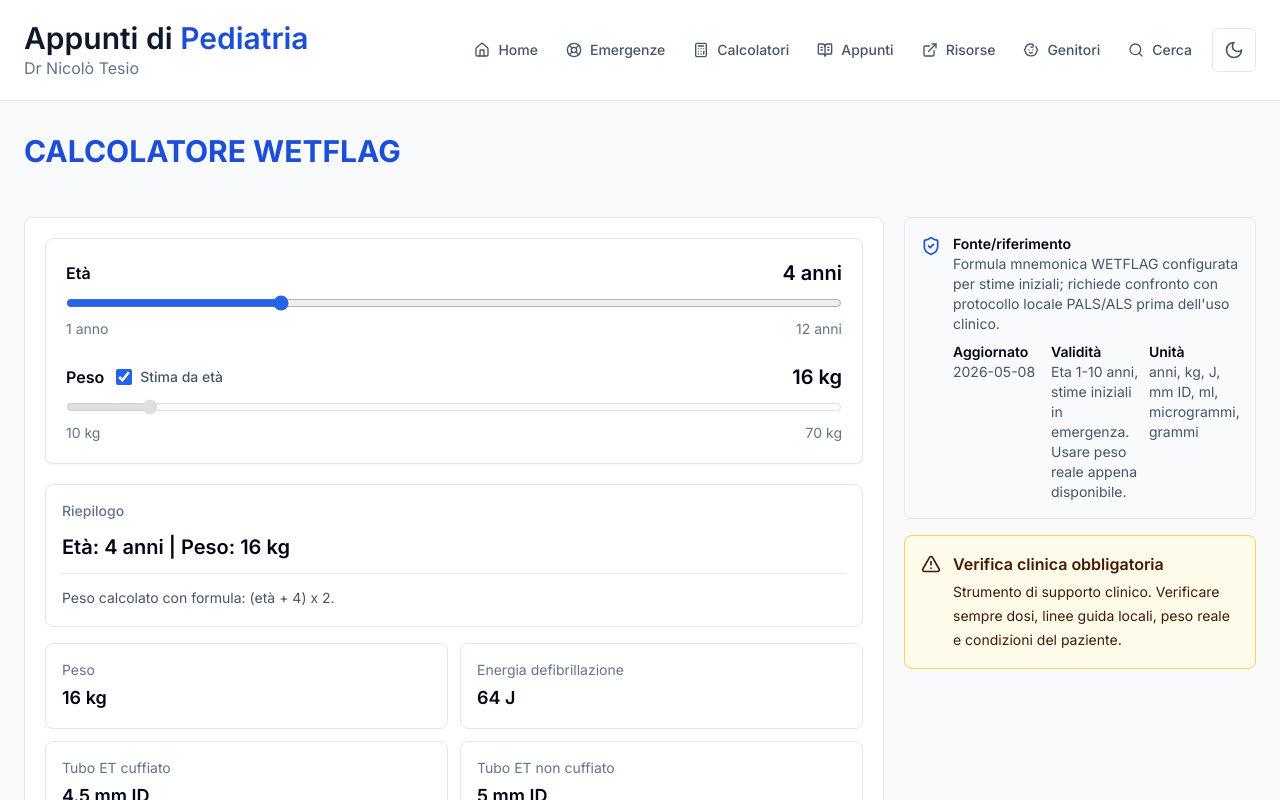
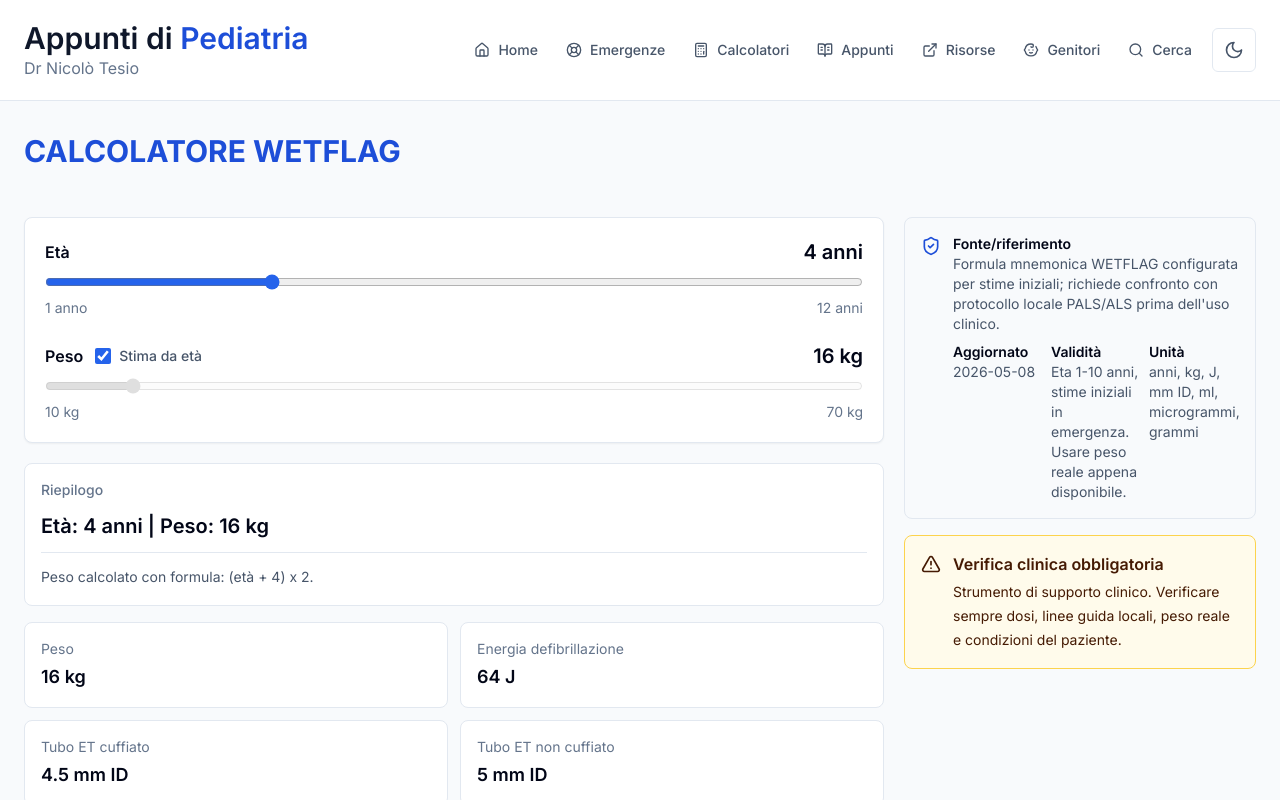
Before and after one commit to nicolotesio/app-pediatria, a Next.js app: page /emergenze/wetflag in a window 1280 px wide. Shown: the top 800 px of the page. Built offline with nearby package versions, Linux system fonts and the light colour scheme.

Commit message:
Remove WETFLAG outer frame

```diff
--- a/components/CalculatorLayout.tsx
+++ b/components/CalculatorLayout.tsx
@@ -9,12 +9,13 @@ type CalculatorLayoutProps = {
   validity: string;
   units: string;
   children: React.ReactNode;
+  unframed?: boolean;
 };
 
-export function CalculatorLayout({ title, description, source, updatedAt, validity, units, children }: CalculatorLayoutProps) {
+export function CalculatorLayout({ title, description, source, updatedAt, validity, units, children, unframed = false }: CalculatorLayoutProps) {
   return (
     <section className="grid gap-5 lg:grid-cols-[minmax(0,1fr)_22rem]">
-      <div className="rounded-lg border border-slate-200 bg-white p-5 dark:border-slate-800 dark:bg-slate-900">
+      <div className={unframed ? undefined : "rounded-lg border border-slate-200 bg-white p-5 dark:border-slate-800 dark:bg-slate-900"}>
         {title ? <h2 className="text-2xl font-semibold text-slate-950 dark:text-white">{title}</h2> : null}
         {description ? <p className="mt-2 text-sm leading-6 text-slate-600 dark:text-slate-300">{description}</p> : null}
         <div className={title || description ? "mt-5" : undefined}>{children}</div>
--- a/components/calculators/WetflagCalculator.tsx
+++ b/components/calculators/WetflagCalculator.tsx
@@ -27,6 +27,7 @@ export function WetflagCalculator() {
       updatedAt={wetflagMetadata.updatedAt}
       validity={wetflagMetadata.validity}
       units={wetflagMetadata.units}
+      unframed
     >
       <div className="grid gap-5">
         <AgeWeightSelector value={selectorValue} onChange={setSelectorValue} />
```
